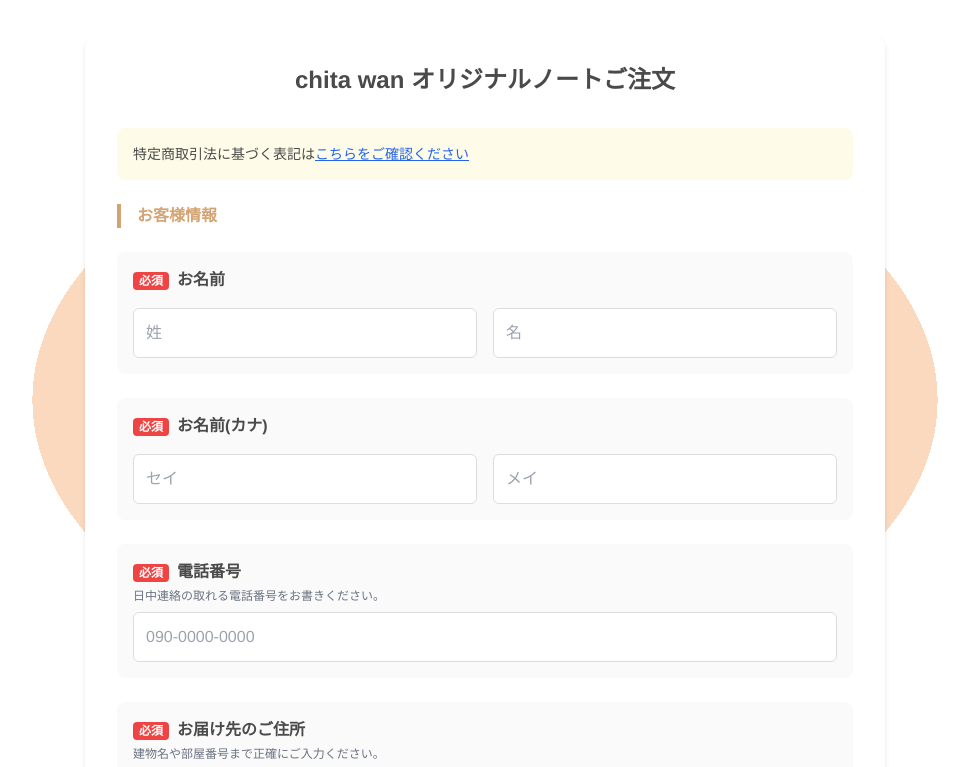
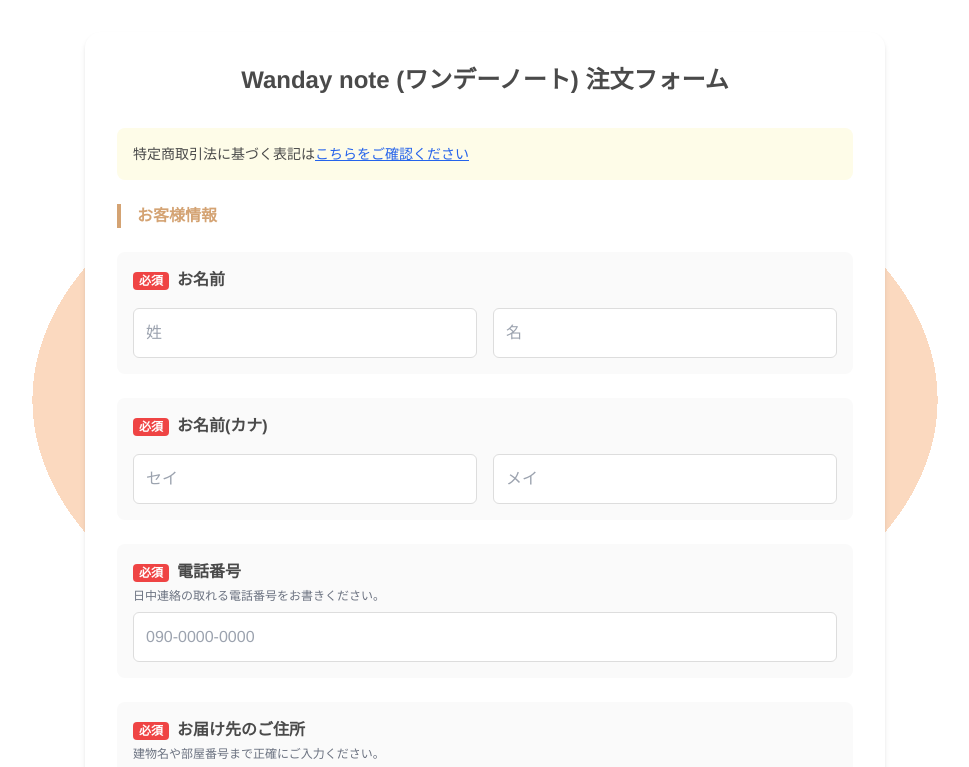
Before and after one commit to handa-test/ttt, a plain HTML site: page index.html in a window 1280 px wide. Shown: the top 767 px of the page, without its empty margins (155-1124 px from the left). Drawn offline with nearby package versions, Linux system fonts and the light colour scheme.

Commit message:
Update index.html

```diff
--- a/index.html
+++ b/index.html
@@ -180,7 +180,7 @@
 <body>
 
     <div class="form-container">
-        <h1 class="text-2xl font-bold text-center mb-8">chita wan オリジナルノートご注文</h1>
+        <h1 class="text-2xl font-bold text-center mb-8">Wanday note (ワンデーノート) 注文フォーム</h1>
 
         <form action="https://business.form-mailer.jp/fm/service/Forms/confirm" method="post" name="form1" ENCTYPE="multipart/form-data" accept-charset="UTF-8">
             <input type="hidden" name="key" value="18b632ee340160">
```
